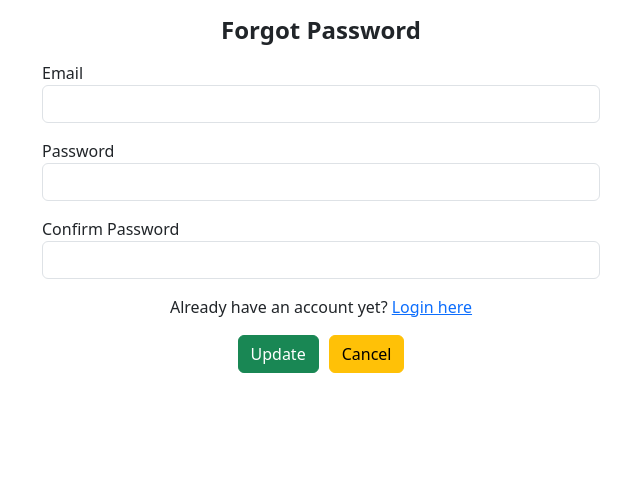
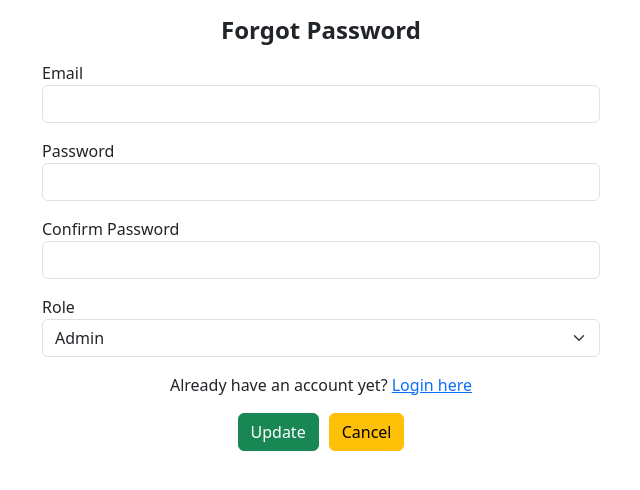
Before and after one commit to 00Feedback-Management-System/FMS_FrontEnd, a React (Vite) app in the folder Feedback_Manangement_System/: page /forgot-password in a window 1280 px wide. Shown: the top 490 px of the page, without its empty margins (319-959 px from the left). Built offline with nearby package versions, Linux system fonts and the light colour scheme.

Commit message:
Add inside role dropdown loginpage and forgot password page

```diff
--- a/Feedback_Manangement_System/src/pages/Login/Forgot_Password.jsx
+++ b/Feedback_Manangement_System/src/pages/Login/Forgot_Password.jsx
@@ -41,6 +41,14 @@ function Forgot_Password() {
             className='form-control'
           />
         </div>
+        <div className='mb-3'>
+            <label>Role</label>
+            <select className='form-select'>
+            <option selected value="admin">Admin</option>
+            <option value="faculty">Faculty</option>
+            <option value="student">Student</option>
+            </select>
+          </div>
         <div className='mb-3 text-center'>
           <div className='mb-3'>
             Already have an account yet? <Link to='/'>Login here</Link>
--- a/Feedback_Manangement_System/src/pages/Login/Login.jsx
+++ b/Feedback_Manangement_System/src/pages/Login/Login.jsx
@@ -35,6 +35,14 @@ function Login() {
             />
           </div>
           <div className='mb-3'>
+            <label>Role</label>
+            <select className='form-select'>
+            <option selected value="admin">Admin</option>
+            <option value="faculty">Faculty</option>
+            <option value="student">Student</option>
+            </select>
+          </div>
+          <div className='mb-3'>
             <input
               type='checkbox'
               id='remember'
```
